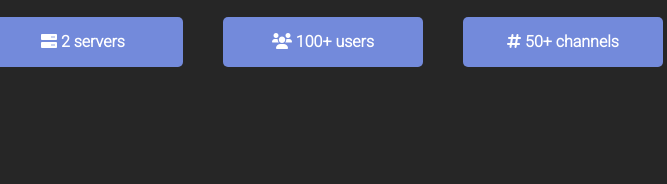
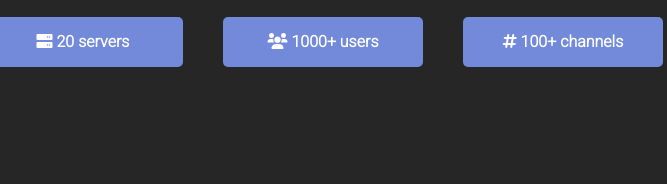
Before and after one commit to gamerboy0104123/JohnBot, a plain HTML site: page index.html in a window 1280 px wide. Shown: the part 2144-2328 px from the top of the page, 317-984 px from the left. Drawn offline with Linux system fonts and the light colour scheme.

Commit message:
Update index.html

```diff
--- a/index.html
+++ b/index.html
@@ -108,13 +108,13 @@
     <div class="container">
       <div class="services">
         <div class="service">
-          <span><i class="fas fa-server"></i> 2 servers</span>
+          <span><i class="fas fa-server"></i> 20 servers</span>
         </div>
         <div class="service">
-          <span><i class="fas fa-users"></i> 100+ users</span>
+          <span><i class="fas fa-users"></i> 1000+ users</span>
         </div>
         <div class="service">
-          <span><i class="fas fa-hashtag"></i> 50+ channels</span>
+          <span><i class="fas fa-hashtag"></i> 100+ channels</span>
         </div>
       </div>
     </div>
```
